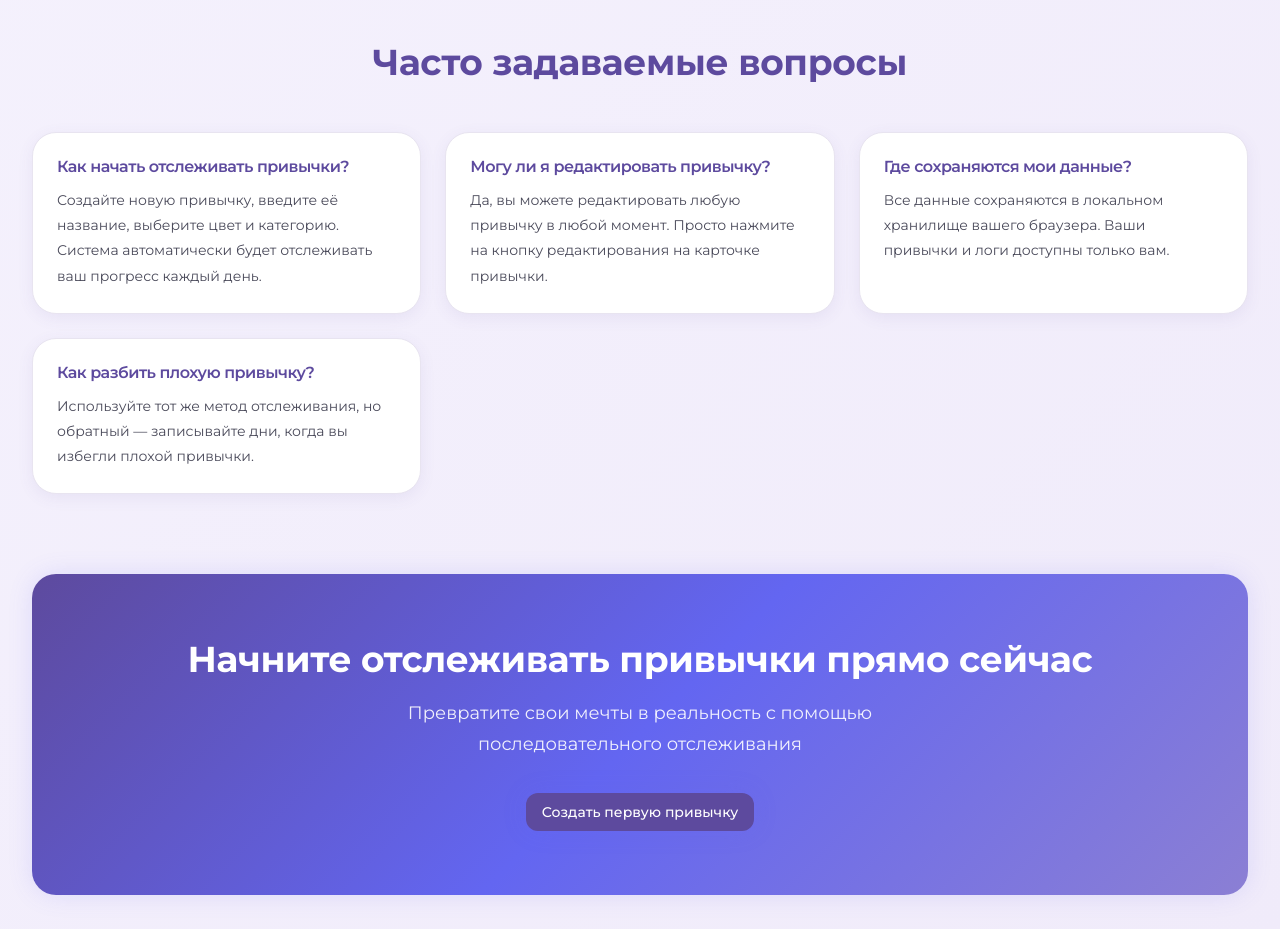
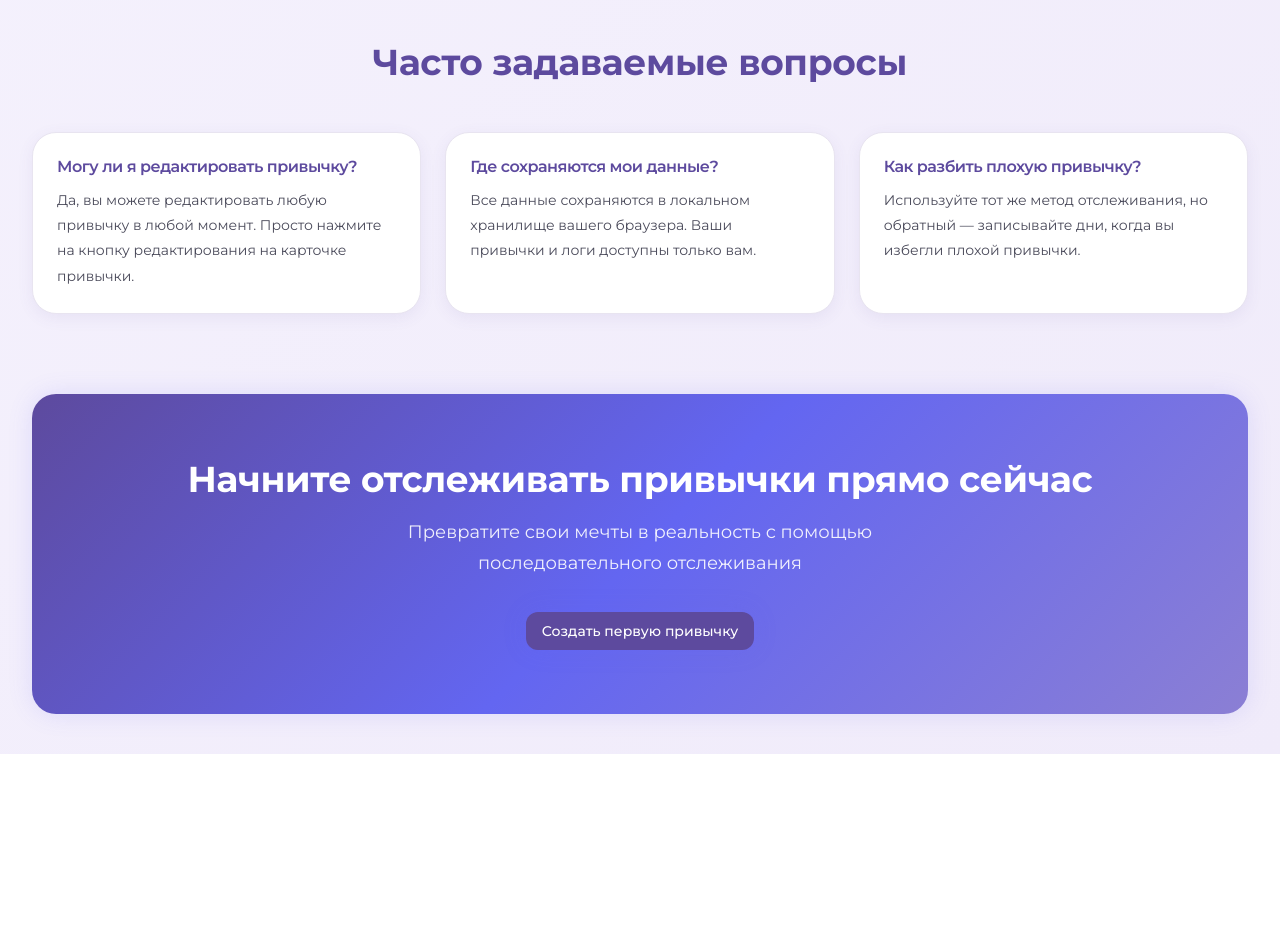
Before and after one commit to aestepanova/habbit-grid, a Vue app in the folder apps/frontend/: page / in a window 1280 px wide. Shown: the part 2020-2949 px from the top of the page. After the commit the page ends 2774 px from the top, so only its background shows below. Built offline with nearby package versions, Linux system fonts and the light colour scheme; no server answers.

Commit message:
Add saving states fix 0.1

```diff
--- a/apps/frontend/src/views/HabitsView.vue
+++ b/apps/frontend/src/views/HabitsView.vue
@@ -137,14 +137,6 @@
     <section class="faq-section">
       <h2>Часто задаваемые вопросы</h2>
       <div class="faq-list">
-        <div class="faq-item card">
-          <h4>Как начать отслеживать привычки?</h4>
-          <p>
-            Создайте новую привычку, введите её название, выберите цвет и
-            категорию. Система автоматически будет отслеживать ваш прогресс
-            каждый день.
-          </p>
-        </div>
         <div class="faq-item card">
           <h4>Могу ли я редактировать привычку?</h4>
           <p>
```
